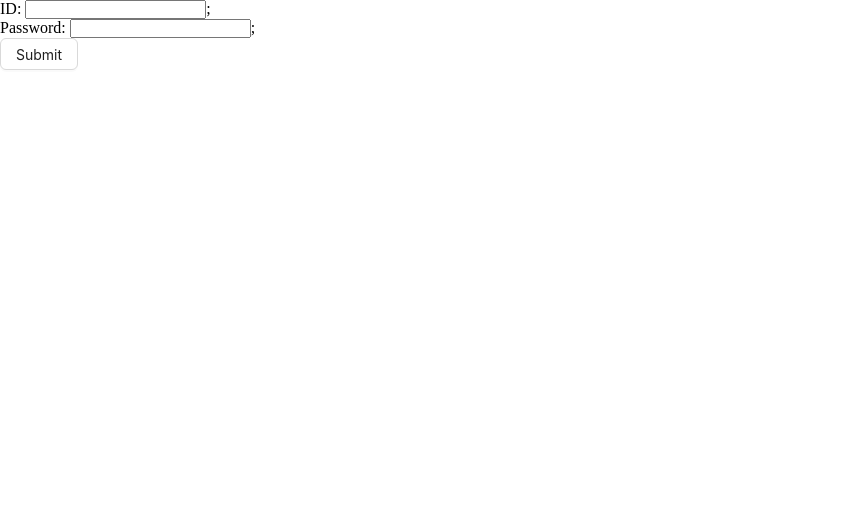
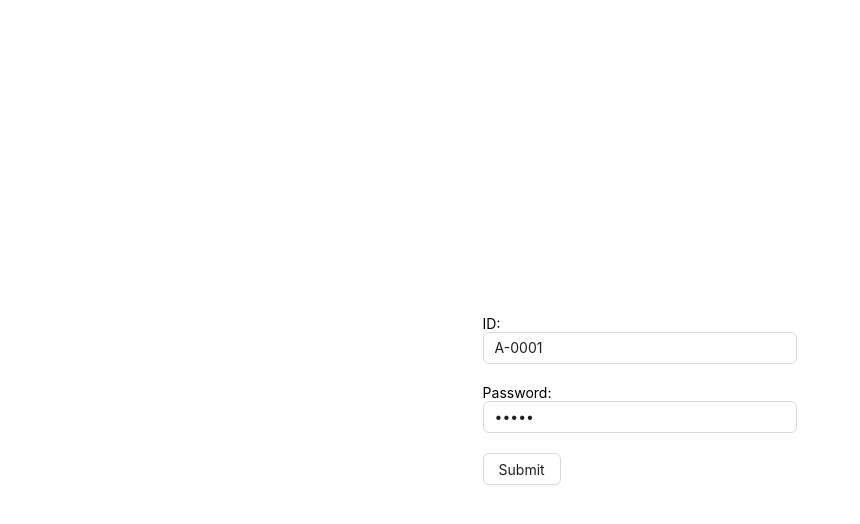
Before and after one commit to AsibHasanRiyad/phu-client, a React (Vite) app: page /login in a window 1280 px wide. Shown: the top 524 px of the page, without its empty margins (0-860 px from the left). Built offline with nearby package versions, Linux system fonts and the light colour scheme.

Commit message:
module 29 done

```diff
--- a/src/components/form/PHForm.tsx
+++ b/src/components/form/PHForm.tsx
@@ -1,7 +1,27 @@
-import { FormProvider, useForm } from "react-hook-form";
+/* eslint-disable @typescript-eslint/no-explicit-any */
+import { ReactNode } from "react";
+import {
+  FieldValues,
+  FormProvider,
+  SubmitHandler,
+  useForm,
+} from "react-hook-form";
 
-const PHForm = ({ onSubmit, children }) => {
-  const methods = useForm();
+type TFormConfig = {
+  defaultValues?: Record<string, any>;
+};
+
+type TFormProps = {
+  onSubmit: SubmitHandler<FieldValues>;
+  children: ReactNode;
+} & TFormConfig;
+
+const PHForm = ({ onSubmit, children, defaultValues }: TFormProps) => {
+  const formConfig: TFormConfig = {};
+  if (defaultValues) {
+    formConfig["defaultValues"] = defaultValues;
+  }
+  const methods = useForm(formConfig);
   return (
     <FormProvider {...methods}>
       <form onSubmit={methods.handleSubmit(onSubmit)}>{children}</form>
--- a/src/components/form/PHInput.tsx
+++ b/src/components/form/PHInput.tsx
@@ -1,12 +1,21 @@
-import { useFormContext } from "react-hook-form";
+import { Input } from "antd";
+import { Controller } from "react-hook-form";
 
-const PHInput = ({ type, name, label }) => {
-  const { register } = useFormContext();
+type TInputProps = {
+  type: string;
+  name: string;
+  label?: string;
+};
+
+const PHInput = ({ type, name, label }: TInputProps) => {
   return (
-    <>
+    <div style={{ marginBottom: "20px" }}>
       {label ? label : null}
-      <input type={type} id={name} {...register(name)} />;
-    </>
+      <Controller
+        name={name}
+        render={({ field }) => <Input type={type} id={name} {...field} />}
+      />
+    </div>
   );
 };
 
--- a/src/pages/Login.tsx
+++ b/src/pages/Login.tsx
@@ -1,5 +1,5 @@
-import { Button } from "antd";
-import { FieldValues, useForm, useFormContext } from "react-hook-form";
+import { Button, Row } from "antd";
+import { FieldValues } from "react-hook-form";
 import { useLoginMutation } from "../redux/features/auth/authApi";
 import { useAppDispatch } from "../redux/hooks";
 import { TUser, setUser } from "../redux/features/auth/authSlice";
@@ -18,44 +18,49 @@ const Login = () => {
   //     password: "12345",
   //   },
   // });
+
+  const defaultValues = {
+    id: "A-0001",
+    password: "12345",
+  };
   const [login] = useLoginMutation();
 
   const onsubmit = async (data: FieldValues) => {
     console.log(data);
-    // const toastId = toast.loading("User logging in..");
+    const toastId = toast.loading("User logging in..");
 
-    // try {
-    //   const userInfo = {
-    //     id: data.id,
-    //     password: data.password,
-    //   };
-    //   const res = await login(userInfo).unwrap();
-    //   const user = verifyToken(res.data.accessToken) as TUser;
-    //   dispatch(
-    //     setUser({
-    //       user: user,
-    //       token: res.data.accessToken,
-    //     })
-    //   );
-    //   toast.success("User logged in successfully", {
-    //     id: toastId,
-    //     duration: 2000,
-    //   });
-    //   navigate(`/${user.role}/dashboard`);
-    // } catch (error) {
-    //   toast.error("Something went wrong", { id: toastId, duration: 2000 });
-    // }
+    try {
+      const userInfo = {
+        id: data.id,
+        password: data.password,
+      };
+      const res = await login(userInfo).unwrap();
+      const user = verifyToken(res.data.accessToken) as TUser;
+      dispatch(
+        setUser({
+          user: user,
+          token: res.data.accessToken,
+        })
+      );
+      toast.success("User logged in successfully", {
+        id: toastId,
+        duration: 2000,
+      });
+      navigate(`/${user.role}/dashboard`);
+    } catch (error) {
+      toast.error("Something went wrong", { id: toastId, duration: 2000 });
+    }
   };
   return (
-    <PHForm onSubmit={onsubmit}>
-      <div>
+    <Row justify={"center"} align={"middle"} style={{ minHeight: "100vh" }}>
+      <PHForm onSubmit={onsubmit} defaultValues={defaultValues}>
         <PHInput type={"text"} name={"id"} label={"ID: "} />
-      </div>
-      <div>
+
         <PHInput type={"password"} name={"password"} label={"Password: "} />
-      </div>
-      <Button htmlType="submit">Submit</Button>
-    </PHForm>
+
+        <Button htmlType="submit">Submit</Button>
+      </PHForm>
+    </Row>
   );
 };
 
```
